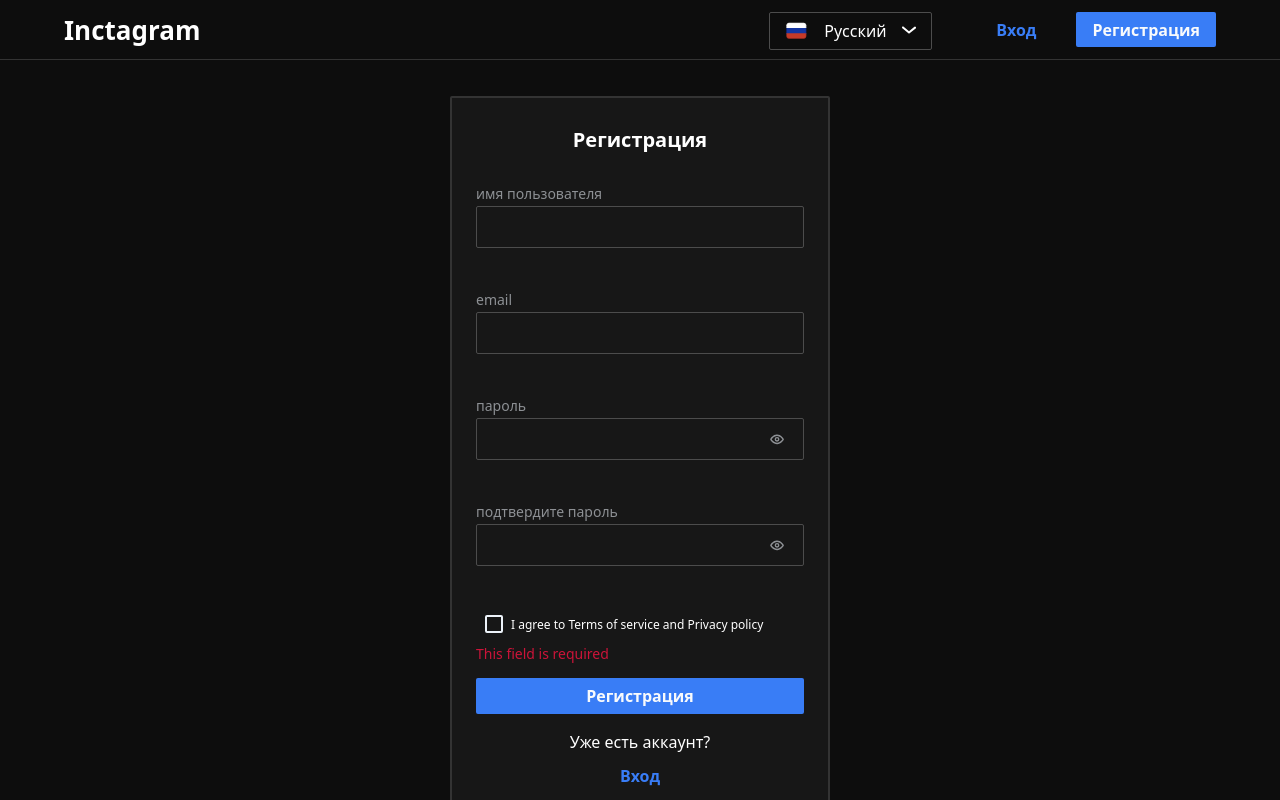
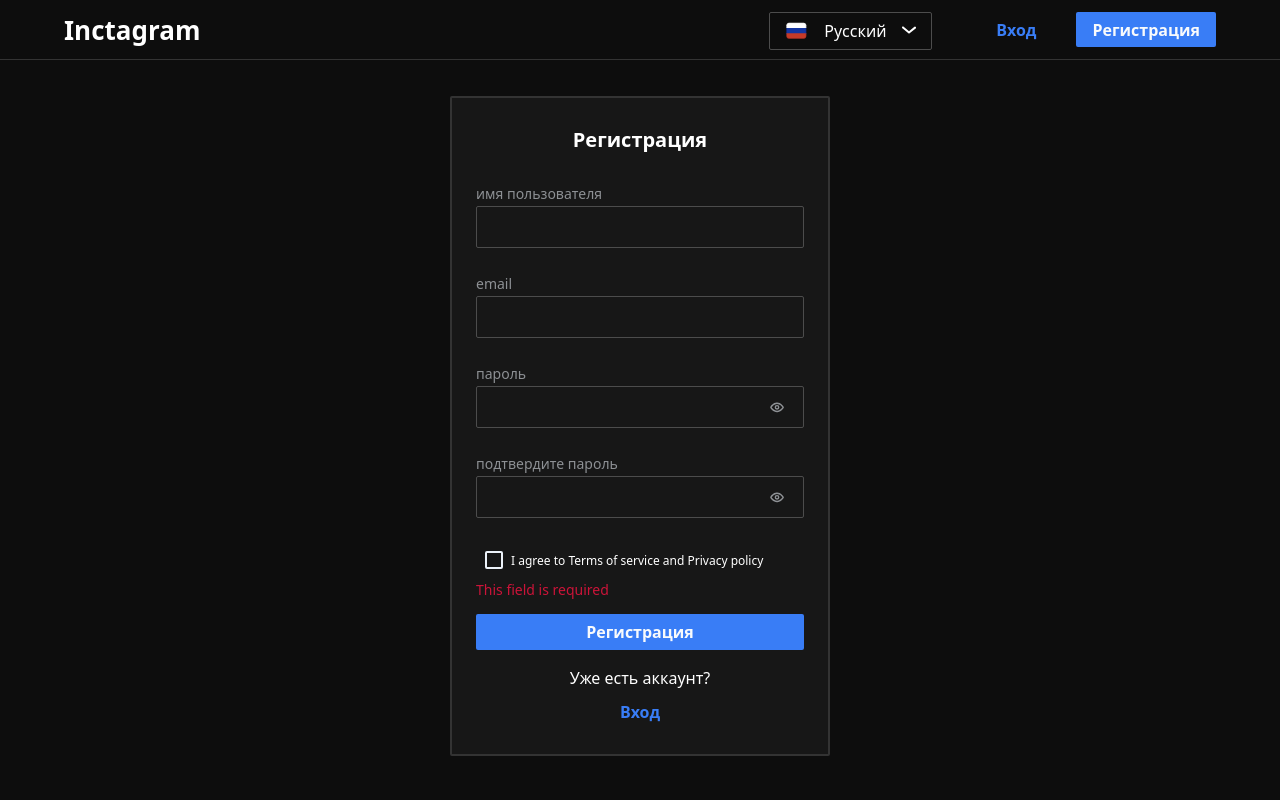
Before and after one commit to BiteCreators/inct-bc, a Next.js app: page /auth/sign-up/SignUp in a window 1280 px wide. Built offline with nearby package versions, Linux system fonts and the light colour scheme.

Commit message:
IN-44 fix: fix input margins

```diff
--- a/src/common/components/input/Input.tsx
+++ b/src/common/components/input/Input.tsx
@@ -28,7 +28,7 @@ export const Input = forwardRef<HTMLInputElement, Props>(
     } = useInput({ disabled, inputType })
 
     return (
-      <div className={cn('relative mb-4', className)}>
+      <div className={cn('relative', className)}>
         {label && (
           <label
             className={cn(
```
